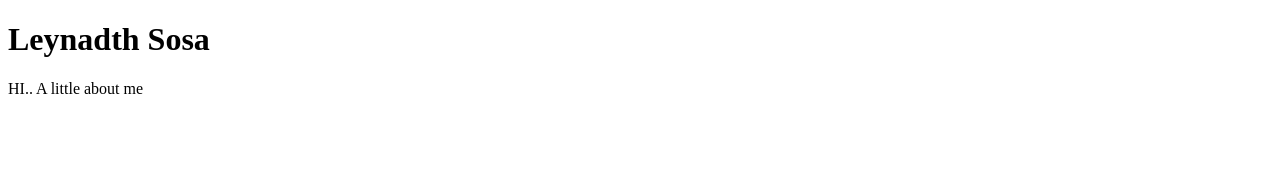
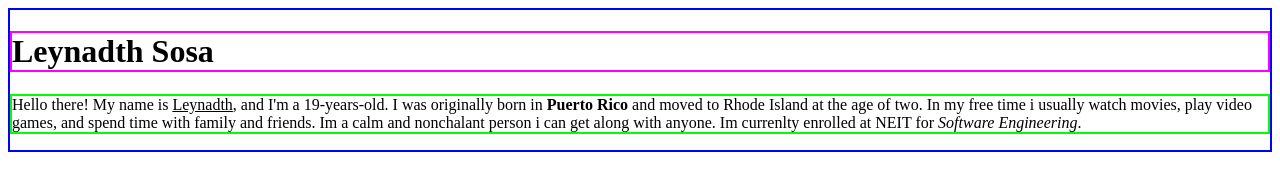
Before and after one commit to Leynadth/SE111_202340, a plain HTML site: page w1/index.html in a window 1280 px wide. Drawn offline with Linux system fonts and the light colour scheme.

Commit message:
Start of w1 assignment

```diff
--- a/w1/index.html
+++ b/w1/index.html
@@ -7,9 +7,13 @@
     <title>w1 | About Leynadth</title>
 </head>
 <body>
-        <DIV>
-            <h1>Leynadth Sosa</h1>
-            <p>HI.. A little about me</p>
+        <DIV style="border:2px solid blue">
+              <h1 style="border:2px solid magenta">Leynadth Sosa</h1>
+              <p style="border:2px solid lime"> Hello there! My name is <u>Leynadth</u>, and I'm a 19-years-old.
+                I was originally born in <b>Puerto Rico</b> and moved to Rhode Island at the age of two. In my free
+                time i usually watch movies, play video games, and spend time with family and friends. Im
+                a calm and nonchalant person i can get along with anyone. Im currenlty enrolled at NEIT for
+                <i>Software Engineering</i>.
 
 
         </DIV>
```
